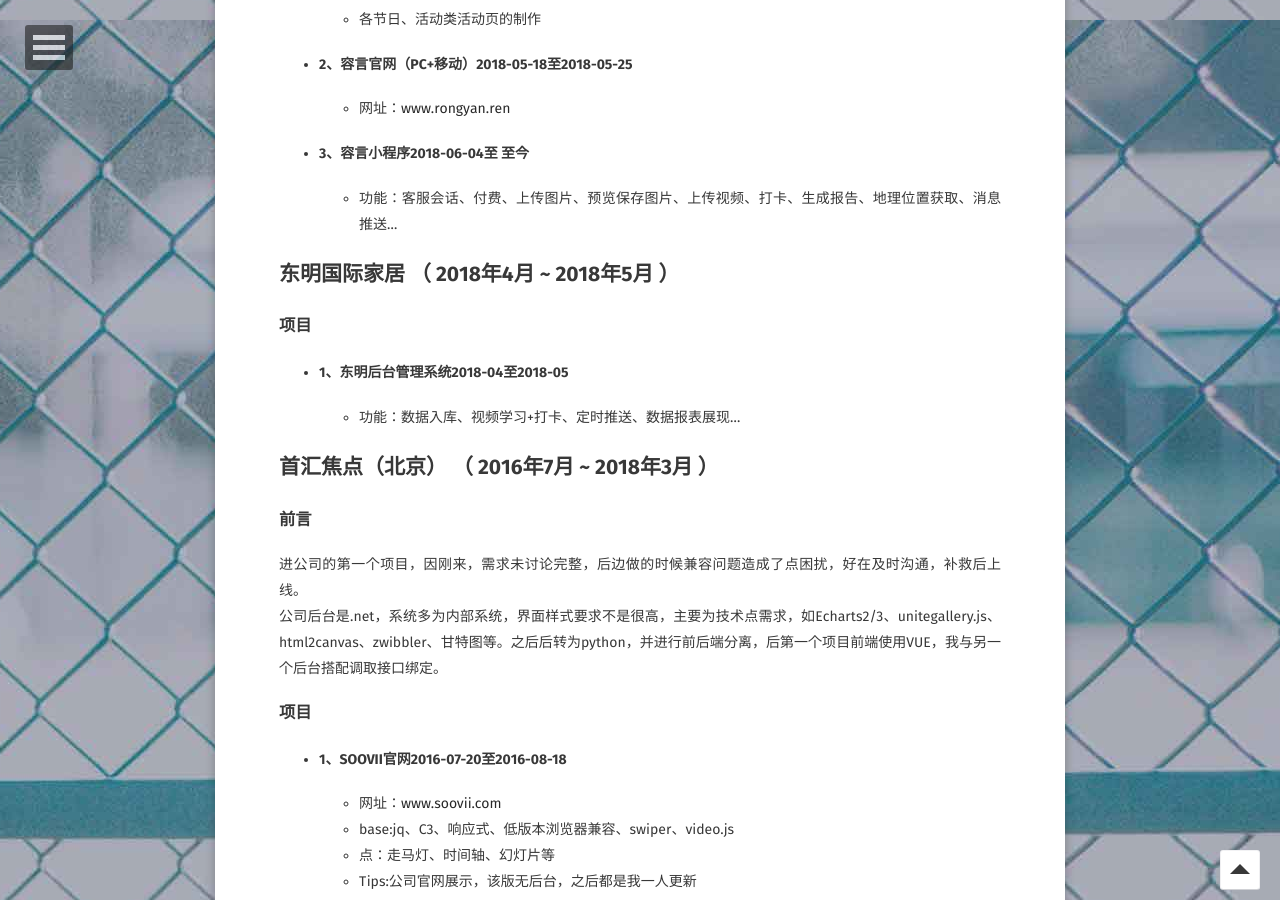
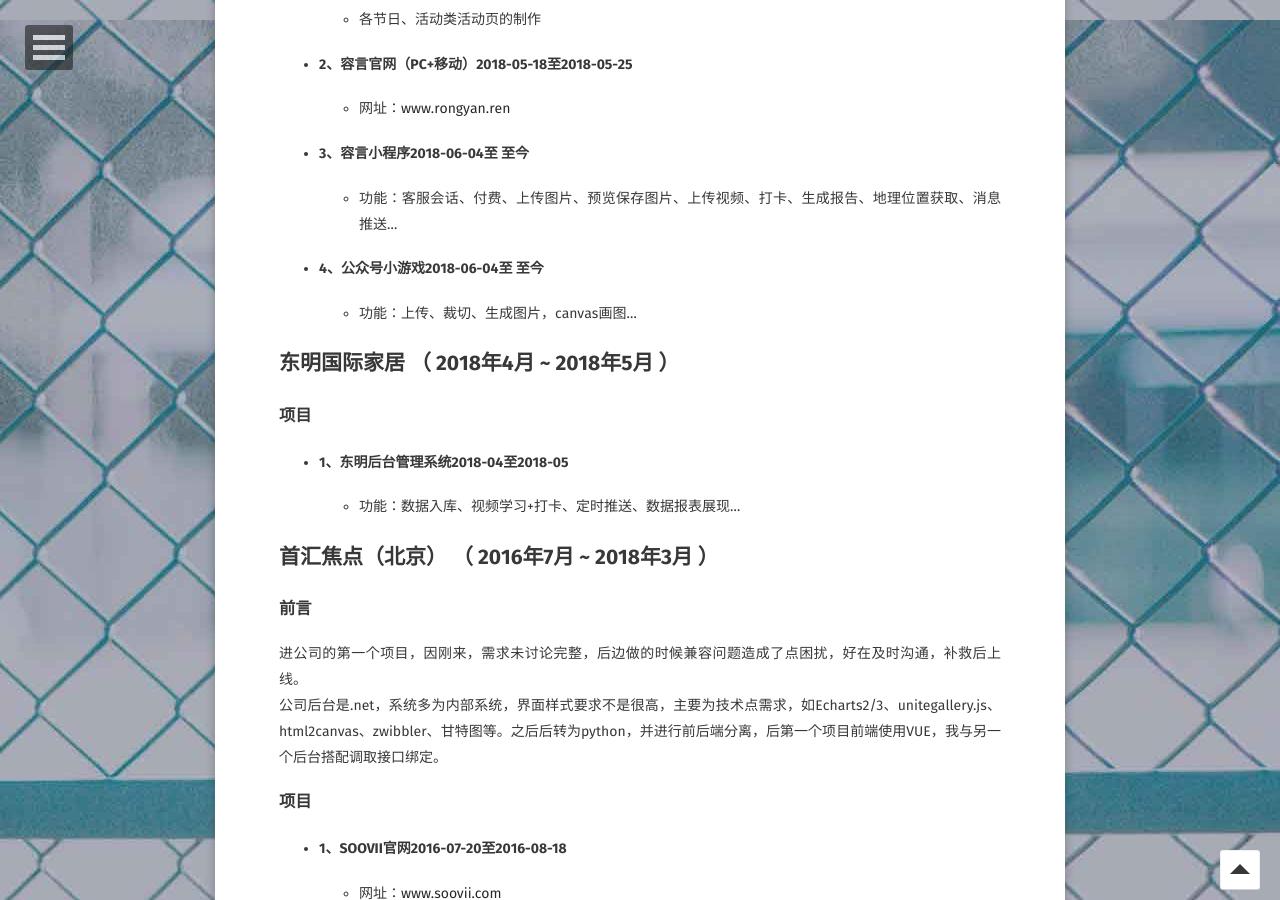
Before and after one commit to ybx13579/IceYang.github.io, a Jekyll site: the page built from about/index.md, in a window 1280 px wide and 900 px high, scrolled down 880 px. Built offline with Jekyll 4.4.1, drawn with Linux system fonts in a browser that asks for light colours; some web fonts are replaced; some of the changed text lies outside the part shown.

Commit message:
Update index.md

```diff
--- a/about/index.md
+++ b/about/index.md
@@ -47,6 +47,12 @@ comments: false
         <h4>3、容言小程序<span>2018-06-04至 至今</span></h4>
         <ul>
             <li>功能：客服会话、付费、上传图片、预览保存图片、上传视频、打卡、生成报告、地理位置获取、消息推送…</li>
+        </ul>
+    </li>
+    <li>
+        <h4>4、公众号小游戏<span>2018-06-04至 至今</span></h4>
+        <ul>
+            <li>功能：上传、裁切、生成图片，canvas画图…</li>
         </ul>
     </li>
 </ul>
@@ -242,7 +248,7 @@ comments: false
 
 - 设计：熟悉PS
 - 前端框架：Bootstrap/HTML5/
-- Web开发：JQuery/Echarts/VUE
+- Web开发：JQuery/Echarts/VUE/小程序
 - 前端工具：LeSS
 - 数据库相关：MySQL
 - 版本管理、文档和自动化部署工具：Git
```
